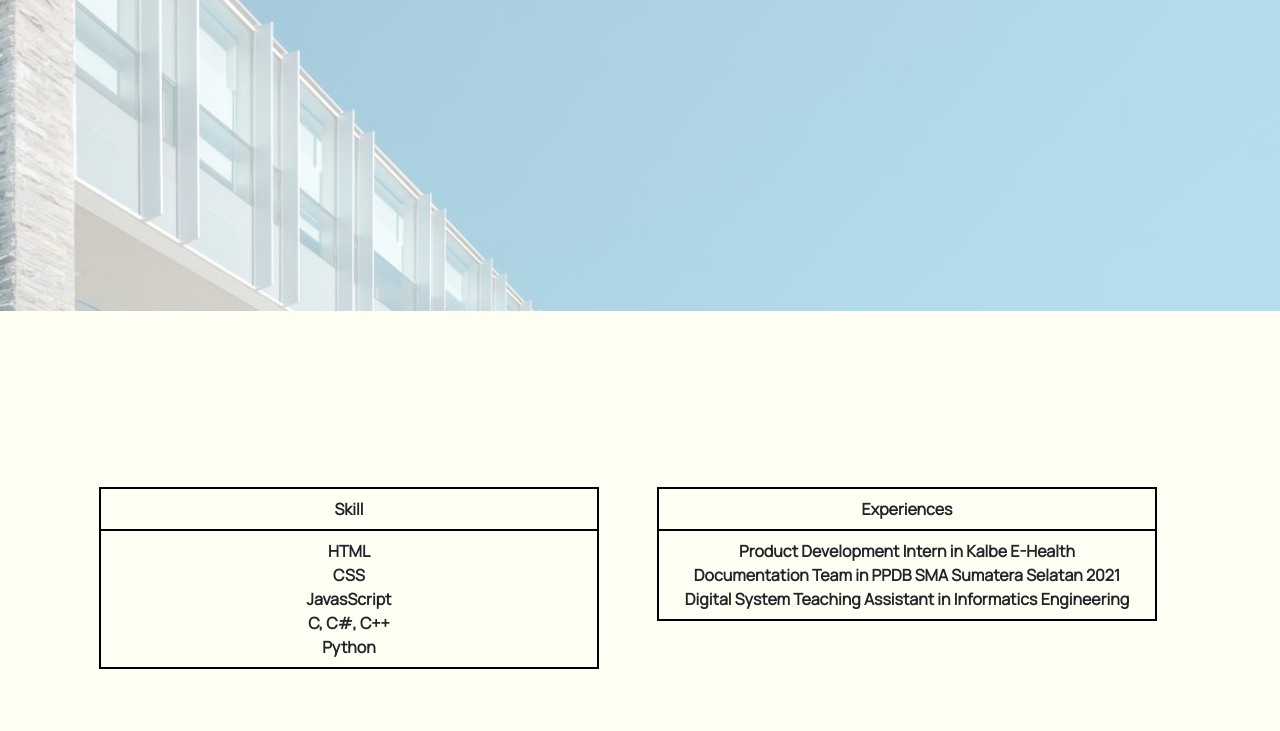
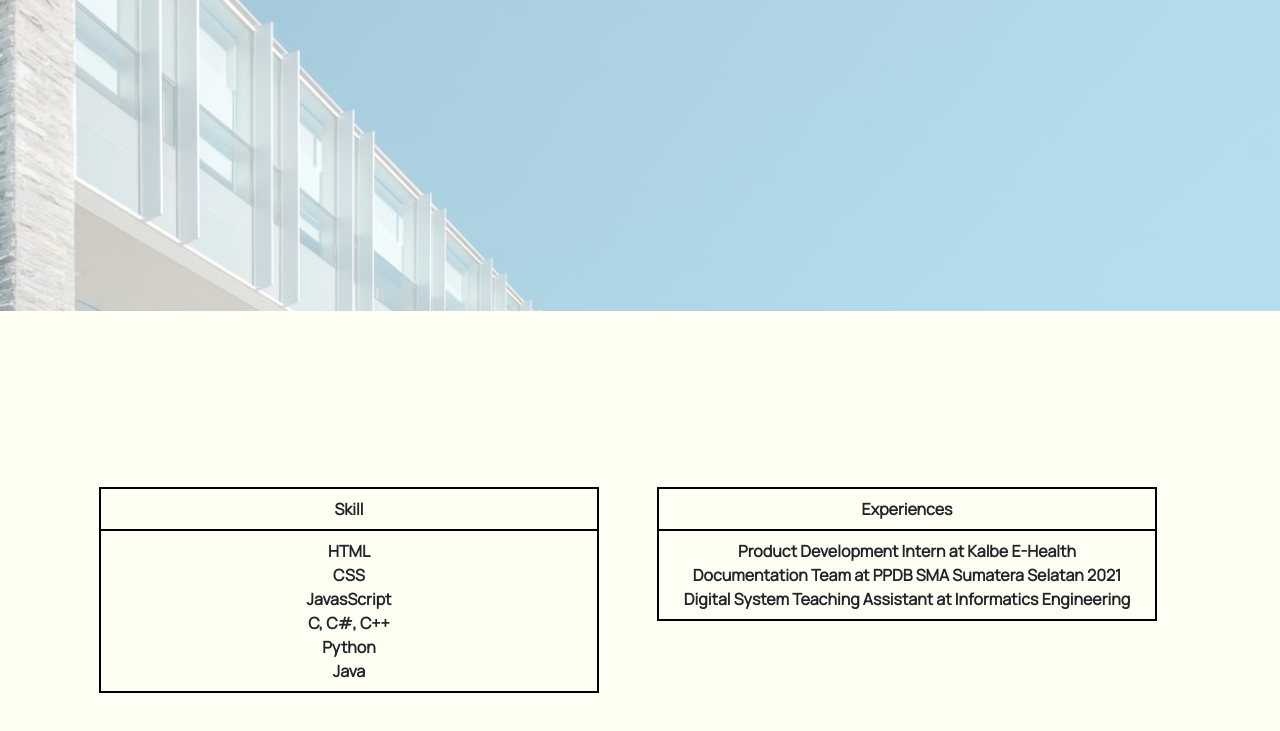
Before and after one commit to erzajanitra/ets-pweb-2021, a plain HTML site: page index.html in a window 1280 px wide. Shown: the part 465-1196 px from the top of the page. Drawn offline with Linux system fonts and the light colour scheme; files whose address does not match are found by name.

Commit message:
edit index.html

```diff
--- a/css/contact.css
+++ b/css/contact.css
@@ -1,6 +1,6 @@
 body{
 	background: #FEFEF3 !important;
-	    font-family: 'Manrope', sans-serif;
+	font-family: 'Manrope', sans-serif;
 }
 /* navbar */
 
@@ -32,7 +32,7 @@ body{
 
 @media (min-width: 768px) {
     .omb_row-sm-offset-3 div:first-child[class*="col-"] {
-        margin-left: 25%;
+        margin-left: 15%;
     }
 }
 
--- a/index.html
+++ b/index.html
@@ -85,6 +85,7 @@ background-size: cover;" >
                       JavasScript<br>
                       C, C#, C++<br>
                       Python<br>
+                      Java
                     </th>
 
                 </tr>
@@ -98,9 +99,9 @@ background-size: cover;" >
 
           </tr>
           <tr>
-              <th>Product Development Intern in Kalbe E-Health<br>
-                Documentation Team in PPDB SMA Sumatera Selatan 2021<br>
-                Digital System Teaching Assistant in Informatics Engineering<br>
+              <th>Product Development Intern at Kalbe E-Health<br>
+                Documentation Team at PPDB SMA Sumatera Selatan 2021<br>
+                Digital System Teaching Assistant at Informatics Engineering<br>
               </th>
 
           </tr>
@@ -109,49 +110,7 @@ background-size: cover;" >
 
       </table>
    </div>
-          <!-- <div class="col">
-                  <h4 class="test1-section2__subtitle layout">
-                    <br><br> <strong>About Me </strong> <br>
-                </h4>
-                <P>
-                  Born in Surabaya and spent my childhood in Denpasar, I was genuinely influenced by
-                  Javanese and Balinese culture. Over 9 years in Denpasar, I and my family came back
-                  to Surabaya and stay in Surabaya until now. I highly appreciate arts, literature, and technology.
-                  I have interested in many things, such as music,
-                   dance, books, artificial intelligence, psychology, and UI & UX Design.
-                <P>
-              <div class="row">
-                  <h4 class="test1-section2__subtitle layout">
-                    <br> <strong>Education </strong>
-                  </h4>
-                    <P> <strong>2019 - Present</strong><br>
-                      Institut Teknologi Sepuluh Nopember
-                      <br>Undergraduate Student of Informatics
-                      Engineering<br><br>
-                      <strong>2016 - 2019 </strong>
-                      <br> SMA Negeri 5 Surabaya<br>
-                              Science Major
-                      <br><br>
-                        <strong>2013 - 2016 </strong>
-                              <br> SMP Negeri 17 Surabaya<br>
-                               Science Major
-                              </P>
-             </div>
 
-      </div> -->
-
-       <!-- <h6><br><strong>Full Name</strong>  </h6>
-       <P>
-         Erza Janitradevi Nadine
-       </P>
-       <h6><strong>Student ID</strong>  </h6>
-       <P>
-         05111940000153
-       </P>
-       <h6><strong>Birth Date</strong>  </h6>
-       <P>
-         March 23rd, 2002
-       </P> -->
 
     </div>
       </div>
```
